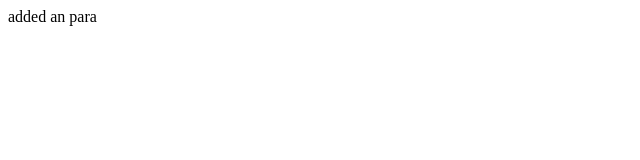
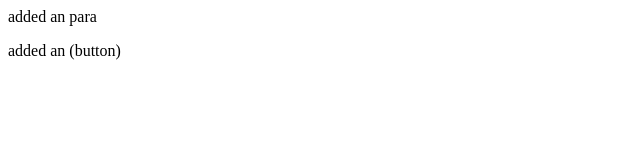
Before and after one commit to borikhelvi/PracRepo4, a plain HTML site: page index.html in a window 1280 px wide. Shown: the whole page, without its empty margins (0-640 px from the left). Drawn offline with Linux system fonts and the light colour scheme.

```diff
--- a/index.html
+++ b/index.html
@@ -1 +1,2 @@
 <p>added an para</p>
+<p>added an (button)</p>
```
Also changed, not shown: 1 other file.
